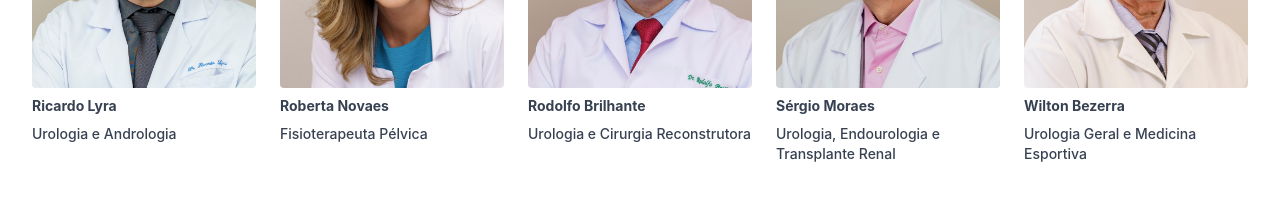
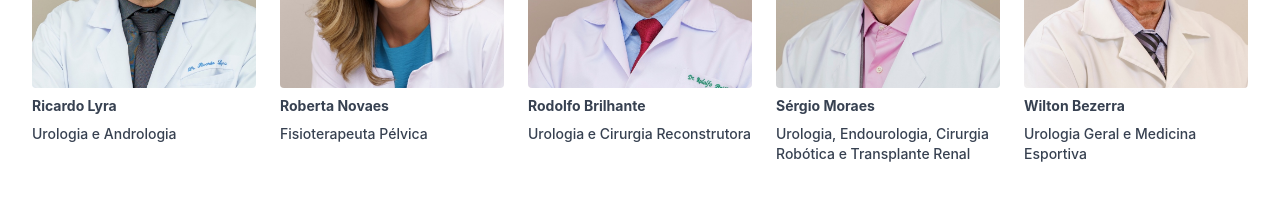
Before and after one commit to DeborahLyra/centro-urologico-de-olinda, a React (Vite) app: page / in a window 1280 px wide. Shown: the part 1140-1354 px from the top of the page. Built offline with nearby package versions, Linux system fonts and the light colour scheme.

Commit message:
added doctor info

```diff
--- a/src/components/listOfDoctors/ListOfDoctors.jsx
+++ b/src/components/listOfDoctors/ListOfDoctors.jsx
@@ -61,7 +61,7 @@ const people = [
     },
     {
       name: 'Sérgio Moraes',
-      role: 'Urologia, Endourologia e Transplante Renal',
+      role: 'Urologia, Endourologia, Cirurgia Robótica e Transplante Renal',
       imageUrl: sergioMoraes,
       urlPage: ''
     },
```
